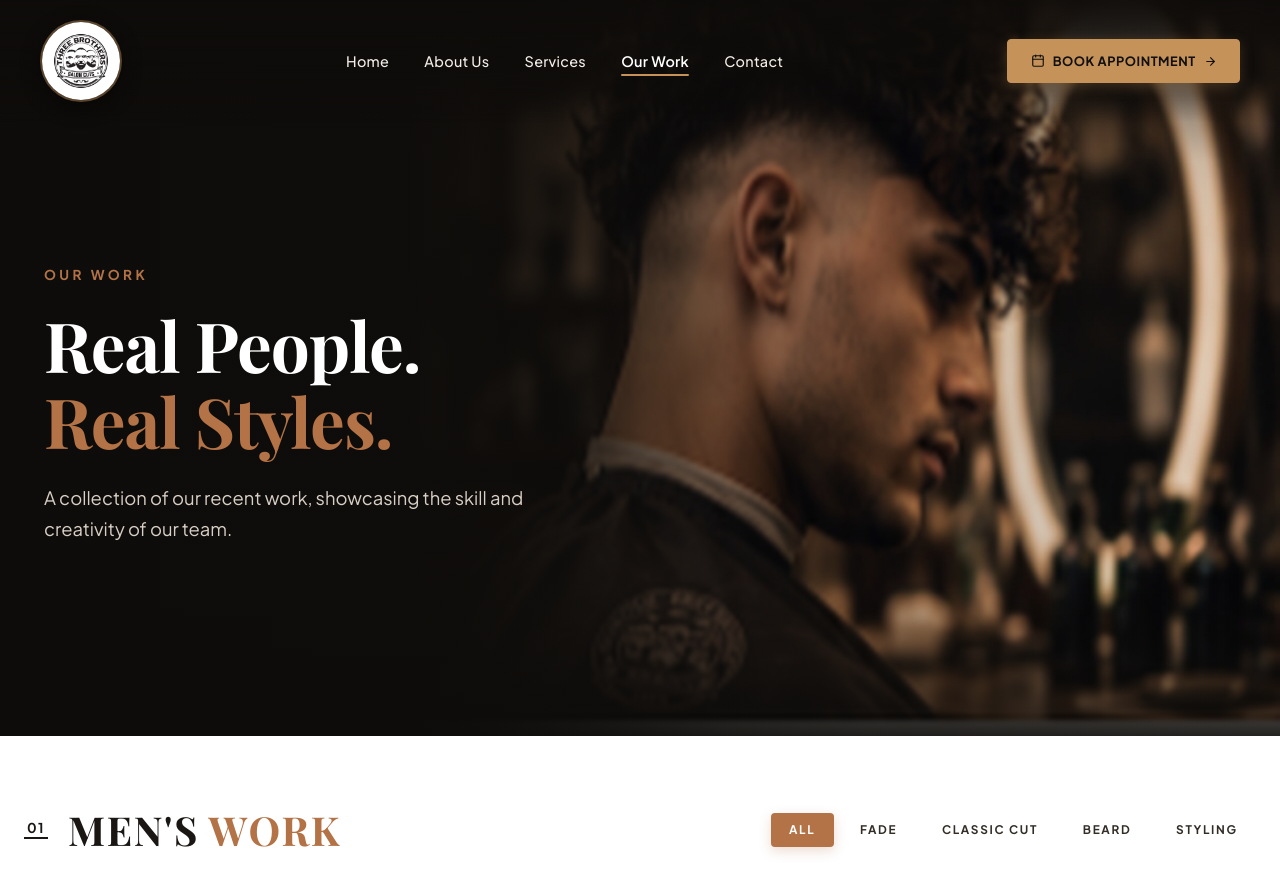
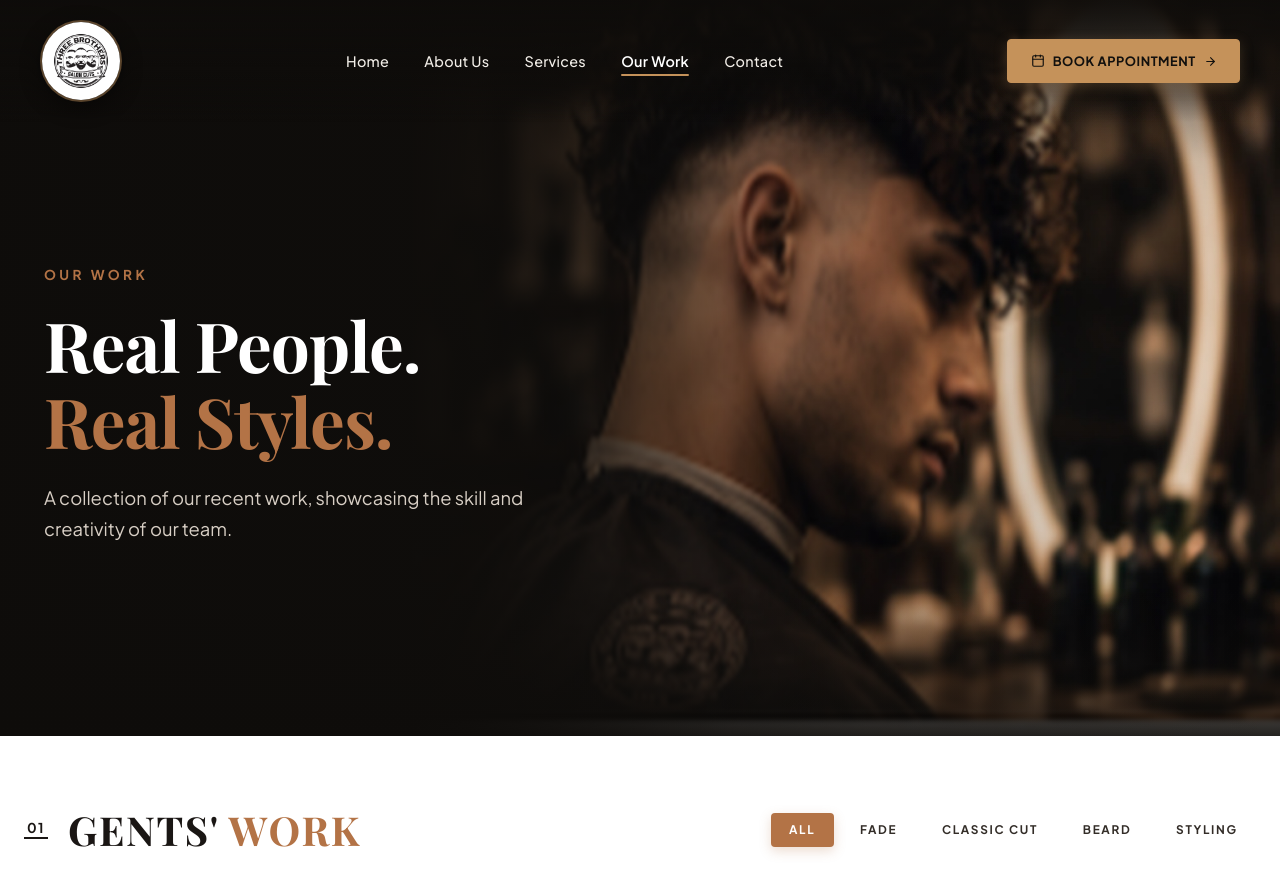
Before and after one commit to kavindusubhash28/salon-draft, a Next.js app: page /work in a window 1280 px wide. Shown: the top 894 px of the page. Built offline with nearby package versions, Linux system fonts and the light colour scheme.

Commit message:
mens changed to gents

```diff
--- a/app/work/page.tsx
+++ b/app/work/page.tsx
@@ -21,7 +21,7 @@ export default function WorkPage() {
       <WorkHero />
       <WorkSection
         sectionNumber="01"
-        sectionName="MEN'S"
+        sectionName="GENTS'"
         sectionSuffix="WORK"
         theme="light"
         categories={MENS_CATEGORIES}
--- a/components/work/WorkSection.module.css
+++ b/components/work/WorkSection.module.css
@@ -9,7 +9,7 @@
   margin: 0 auto;
 }
 
-/* Light Theme (Section 01 - Men's Work) */
+/* Light Theme (Section 01 - Gents' Work) */
 .lightTheme {
   background-color: #ffffff;
   color: #1a1614;
```
